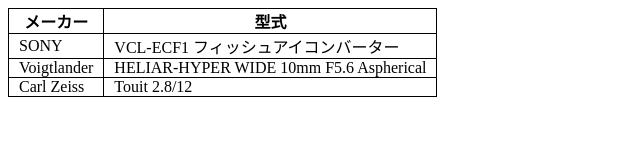
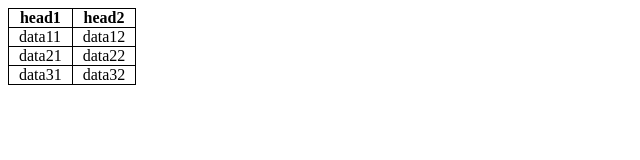
Before and after one commit to tamura1195/test, a plain HTML site: page index.html in a window 1280 px wide. Shown: the whole page, without its empty margins (0-640 px from the left). Drawn offline with Linux system fonts and the light colour scheme.

Commit message:
Update index.html

```diff
--- a/index.html
+++ b/index.html
@@ -25,22 +25,22 @@
 	<table>
 		<thead>
 			<tr>
-				<th>メーカー</th>
-				<th>型式</th>
+				<th>head1</th>
+				<th>head2</th>
 			</tr>
 		</thead>
 		<tbody>
 			<tr>
-				<td>SONY</td>
-				<td>VCL-ECF1 フィッシュアイコンバーター</td>
+				<td>data11</td>
+				<td>data12</td>
 			</tr>
 			<tr>
-				<td>Voigtlander</td>
-				<td>HELIAR-HYPER WIDE 10mm F5.6 Aspherical</td>
+				<td>data21</td>
+				<td>data22</td>
 			</tr>
 			<tr>
-				<td>Carl Zeiss</td>
-				<td>Touit 2.8/12</td>
+				<td>data31</td>
+				<td>data32</td>
 			</tr>
 		</tbody>
 	</table>
```
